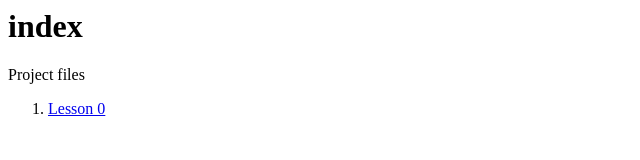
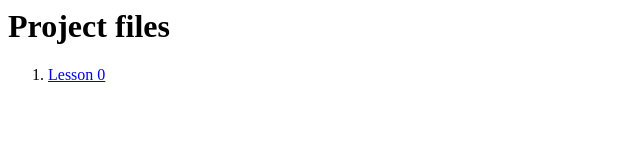
Before and after one commit to ChrFarwig/Student50, a plain HTML site: page index.html in a window 1280 px wide. Shown: the whole page, without its empty margins (0-640 px from the left). Drawn offline with Linux system fonts and the light colour scheme.

Commit message:
Update index.html

```diff
--- a/index.html
+++ b/index.html
@@ -2,12 +2,13 @@
 
 <body>
 
-<h1>index</h1>
-  <p>Project files</p>
+  <h1 style: bold>Project files</h1>
 
-<ol>
-  <li><a href="lesson0.html">Lesson 0</a></li>
-</ol>
+  </hr>
+
+  <ol>
+    <li><a href="lesson0.html">Lesson 0</a></li>
+  </ol>
 
 </body>
 
```
